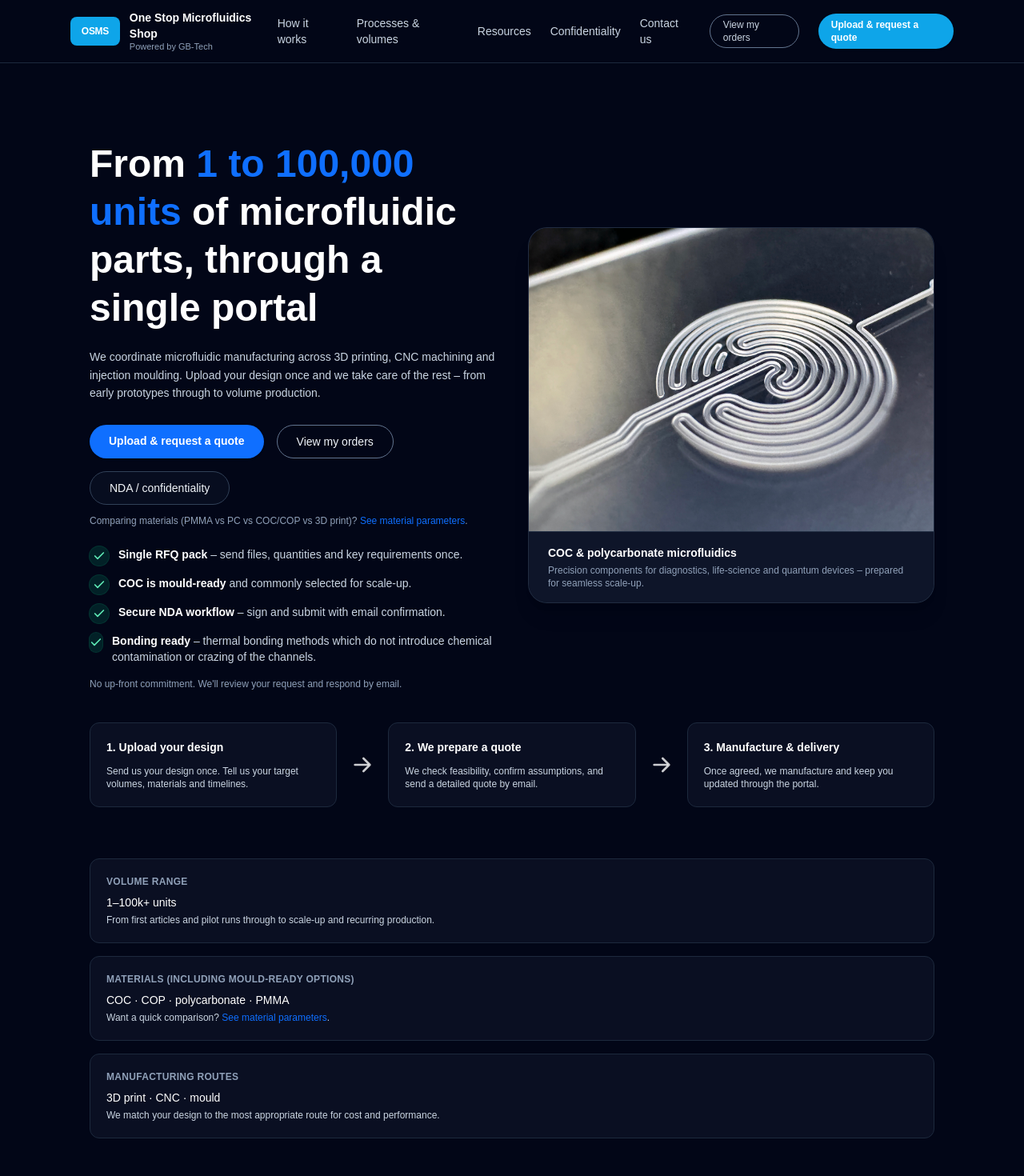
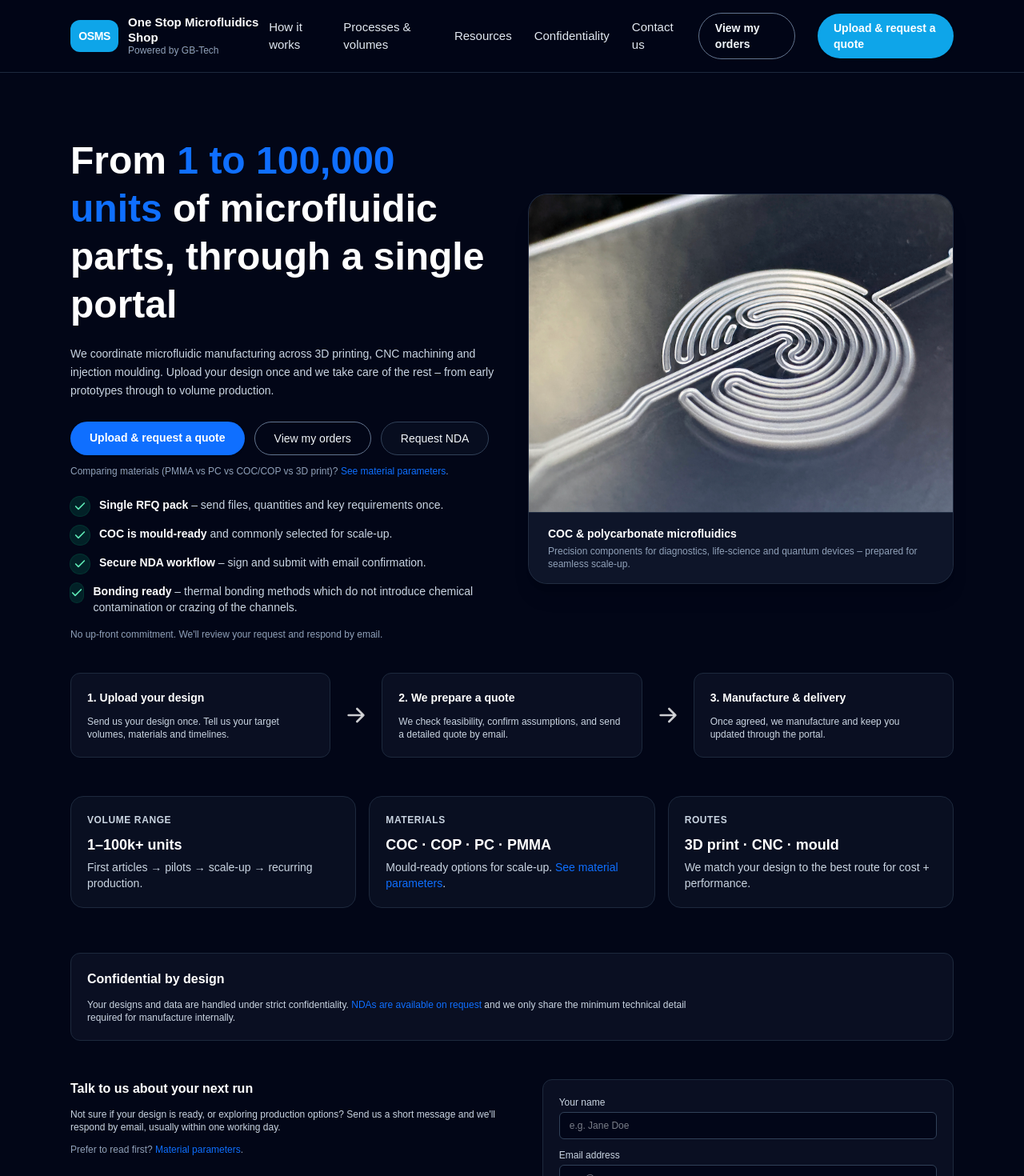
Before and after one commit to OMS-Shop/osm-shop, a Next.js app: page / in a window 1280 px wide. Shown: the top 1470 px of the page at 80% size. Built offline with nearby package versions, Linux system fonts and the light colour scheme.

Commit message:
Landing: tidy hero CTAs + compact process cards; header typography

```diff
--- a/app/layout.tsx
+++ b/app/layout.tsx
@@ -31,27 +31,27 @@ export default function RootLayout({
       >
         <div className="min-h-screen bg-[#020617]">
           {/* Top navigation bar */}
-          <header className="sticky top-0 z-30 border-b border-slate-800 bg-[#020617]">
-            <div className="mx-auto flex max-w-6xl items-center justify-between px-6 py-3">
+          <header className="sticky top-0 z-30 border-b border-slate-800 bg-[#020617]/90 backdrop-blur">
+            <div className="mx-auto flex max-w-6xl items-center justify-between px-6 py-4">
               {/* Logo + brand */}
               <Link href="/" className="flex items-center gap-3">
-                <div className="flex h-9 w-16 items-center justify-center rounded-lg bg-[#0ea5e9]">
-                  <span className="text-xs font-bold tracking-tight text-white">
+                <div className="flex h-10 w-[70px] items-center justify-center rounded-xl bg-[#0ea5e9]">
+                  <span className="text-sm font-extrabold tracking-tight text-white">
                     OSMS
                   </span>
                 </div>
                 <div className="flex flex-col leading-tight">
-                  <span className="text-sm font-semibold text-white">
+                  <span className="text-[15px] font-semibold text-white">
                     One Stop Microfluidics Shop
                   </span>
-                  <span className="text-[11px] text-slate-400">
+                  <span className="text-[12px] text-slate-400">
                     Powered by GB-Tech
                   </span>
                 </div>
               </Link>
 
               {/* Nav links */}
-              <nav className="flex items-center gap-6 text-sm text-slate-300">
+              <nav className="flex items-center gap-7 text-[15px] font-medium text-slate-200">
                 <Link
                   href="/#how-it-works"
                   className="hover:text-white transition-colors"
@@ -65,7 +65,6 @@ export default function RootLayout({
                   Processes &amp; volumes
                 </Link>
 
-                {/* ✅ NEW: Resources link */}
                 <Link
                   href="/resources"
                   className="hover:text-white transition-colors"
@@ -73,7 +72,10 @@ export default function RootLayout({
                   Resources
                 </Link>
 
-                <Link href="/nda" className="hover:text-white transition-colors">
+                <Link
+                  href="/nda"
+                  className="hover:text-white transition-colors"
+                >
                   Confidentiality
                 </Link>
                 <Link
@@ -86,13 +88,13 @@ export default function RootLayout({
                 {/* Right-side buttons */}
                 <Link
                   href="/portal"
-                  className="rounded-full border border-slate-500 px-4 py-1 text-xs font-medium hover:border-slate-200 hover:text-white transition-colors"
+                  className="rounded-full border border-slate-500 px-5 py-2 text-sm font-semibold text-slate-100 hover:border-slate-200 hover:text-white transition-colors"
                 >
                   View my orders
                 </Link>
                 <Link
                   href="/upload"
-                  className="rounded-full bg-[#0ea5e9] px-4 py-1.5 text-xs font-semibold text-white shadow hover:bg-[#0284c7] transition-colors"
+                  className="rounded-full bg-[#0ea5e9] px-5 py-2 text-sm font-extrabold text-white shadow hover:bg-[#0284c7] transition-colors"
                 >
                   Upload &amp; request a quote
                 </Link>
--- a/app/page.tsx
+++ b/app/page.tsx
@@ -44,7 +44,7 @@ export default function HomePage() {
   return (
     <div className="bg-[#020617]">
       {/* ===== Hero ===== */}
-      <section className="mx-auto flex max-w-6xl flex-col gap-10 px-6 pb-10 pt-10 md:flex-row md:items-center md:pt-14">
+      <section className="mx-auto flex max-w-6xl flex-col gap-10 pb-10 pt-6 md:flex-row md:items-center md:pt-10">
         {/* Left */}
         <div className="flex-1">
           <h1 className="text-4xl font-semibold leading-tight text-white md:text-5xl">
@@ -59,32 +59,32 @@ export default function HomePage() {
             production.
           </p>
 
-          {/* ✅ Hero CTAs: keep clean (no material parameters button) */}
-          <div className="mt-7 flex flex-wrap gap-4">
+          {/* ✅ Hero CTAs: all inline on desktop */}
+          <div className="mt-7 flex flex-col gap-3 sm:flex-row sm:flex-wrap md:flex-nowrap">
             <Link
               href="/upload"
-              className="rounded-full bg-[#0f6fff] px-6 py-2.5 text-sm font-semibold text-white shadow hover:bg-[#1d72ff]"
+              className="whitespace-nowrap rounded-full bg-[#0f6fff] px-6 py-2.5 text-sm font-semibold text-white shadow hover:bg-[#1d72ff] text-center"
             >
               Upload &amp; request a quote
             </Link>
 
             <Link
               href="/portal"
-              className="rounded-full border border-slate-500 px-6 py-2.5 text-sm font-medium text-slate-100 hover:border-slate-300"
+              className="whitespace-nowrap rounded-full border border-slate-500 px-6 py-2.5 text-sm font-medium text-slate-100 hover:border-slate-300 text-center"
             >
               View my orders
             </Link>
 
-            {/* ✅ NDA button back */}
+            {/* ✅ Rename + keep inline */}
             <Link
               href="/nda"
-              className="rounded-full border border-slate-700 bg-slate-900/40 px-6 py-2.5 text-sm font-medium text-slate-100 hover:border-slate-400"
+              className="whitespace-nowrap rounded-full border border-slate-700 bg-slate-900/40 px-6 py-2.5 text-sm font-medium text-slate-100 hover:border-slate-400 text-center"
             >
-              NDA / confidentiality
+              Request NDA
             </Link>
           </div>
 
-          {/* ✅ Material parameters link (NOT a hero button) */}
+          {/* Material parameters link (kept subtle) */}
           <p className="mt-3 text-xs text-slate-400">
             Comparing materials (PMMA vs PC vs COC/COP vs 3D print)?{" "}
             <Link
@@ -96,7 +96,7 @@ export default function HomePage() {
             .
           </p>
 
-          {/* ✅ 4 key points (with green ticks) */}
+          {/* 4 key points */}
           <div className="mt-6 grid max-w-xl gap-3 text-sm">
             <div className="flex items-start gap-3">
               <GreenTick />
@@ -117,7 +117,9 @@ export default function HomePage() {
             <div className="flex items-start gap-3">
               <GreenTick />
               <p className="text-slate-300">
-                <span className="font-semibold text-white">Secure NDA workflow</span>{" "}
+                <span className="font-semibold text-white">
+                  Secure NDA workflow
+                </span>{" "}
                 – sign and submit with email confirmation.
               </p>
             </div>
@@ -126,8 +128,8 @@ export default function HomePage() {
               <GreenTick />
               <p className="text-slate-300">
                 <span className="font-semibold text-white">Bonding ready</span> –{" "}
-                thermal bonding methods which do not introduce chemical contamination
-                or crazing of the channels.
+                thermal bonding methods which do not introduce chemical
+                contamination or crazing of the channels.
               </p>
             </div>
           </div>
@@ -165,7 +167,7 @@ export default function HomePage() {
       </section>
 
       {/* ===== How it works (with arrows) ===== */}
-      <section id="how-it-works" className="mx-auto max-w-6xl px-6 pb-16">
+      <section id="how-it-works" className="mx-auto max-w-6xl pb-12">
         <div className="flex flex-col gap-4 md:flex-row md:items-stretch">
           <div className="flex-1 rounded-xl border border-slate-800 bg-slate-900/60 p-5">
             <h3 className="text-sm font-semibold text-white">
@@ -203,28 +205,30 @@ export default function HomePage() {
         </div>
       </section>
 
-      {/* ===== Volume, materials, routes ===== */}
-      <section id="processes" className="mx-auto max-w-6xl space-y-4 px-6 pb-16">
-        <div className="rounded-xl border border-slate-800 bg-slate-900/60 p-5">
-          <h4 className="text-xs font-semibold tracking-wide text-slate-400">
+      {/* ✅ COMPACT: Volume / Materials / Routes (sleeker, less vertical space) */}
+      <section id="processes" className="mx-auto max-w-6xl pb-14">
+        <div className="grid gap-4 md:grid-cols-3">
+          <div className="rounded-2xl border border-slate-800 bg-slate-900/55 p-5">
+            <div className="text-[12px] font-extrabold tracking-wider text-slate-300">
               VOLUME RANGE
-          </h4>
-          <p className="mt-2 text-sm font-medium text-white">1–100k+ units</p>
-          <p className="mt-1 text-xs text-slate-300">
-            From first articles and pilot runs through to scale-up and recurring
-            production.
-          </p>
+            </div>
+            <div className="mt-2 text-lg font-semibold text-white">
+              1–100k+ units
+            </div>
+            <div className="mt-1 text-sm text-slate-300">
+              First articles → pilots → scale-up → recurring production.
+            </div>
           </div>
 
-        <div className="rounded-xl border border-slate-800 bg-slate-900/60 p-5">
-          <h4 className="text-xs font-semibold tracking-wide text-slate-400">
-            MATERIALS (INCLUDING MOULD-READY OPTIONS)
-          </h4>
-          <p className="mt-2 text-sm font-medium text-white">
-            COC · COP · polycarbonate · PMMA
-          </p>
-          <p className="mt-1 text-xs text-slate-300">
-            Want a quick comparison?{" "}
+          <div className="rounded-2xl border border-slate-800 bg-slate-900/55 p-5">
+            <div className="text-[12px] font-extrabold tracking-wider text-slate-300">
+              MATERIALS
+            </div>
+            <div className="mt-2 text-lg font-semibold text-white">
+              COC · COP · PC · PMMA
+            </div>
+            <div className="mt-1 text-sm text-slate-300">
+              Mould-ready options for scale-up.{" "}
               <Link
                 href="/resources#material-parameters"
                 className="text-[#0f6fff] hover:underline"
@@ -232,25 +236,25 @@ export default function HomePage() {
                 See material parameters
               </Link>
               .
-          </p>
+            </div>
           </div>
 
-        <div className="rounded-xl border border-slate-800 bg-slate-900/60 p-5">
-          <h4 className="text-xs font-semibold tracking-wide text-slate-400">
-            MANUFACTURING ROUTES
-          </h4>
-          <p className="mt-2 text-sm font-medium text-white">
+          <div className="rounded-2xl border border-slate-800 bg-slate-900/55 p-5">
+            <div className="text-[12px] font-extrabold tracking-wider text-slate-300">
+              ROUTES
+            </div>
+            <div className="mt-2 text-lg font-semibold text-white">
               3D print · CNC · mould
-          </p>
-          <p className="mt-1 text-xs text-slate-300">
-            We match your design to the most appropriate route for cost and
-            performance.
-          </p>
+            </div>
+            <div className="mt-1 text-sm text-slate-300">
+              We match your design to the best route for cost + performance.
+            </div>
+          </div>
         </div>
       </section>
 
       {/* ===== Confidentiality ===== */}
-      <section id="confidentiality" className="mx-auto max-w-6xl px-6 pb-12">
+      <section id="confidentiality" className="mx-auto max-w-6xl pb-12">
         <div className="rounded-xl border border-slate-800 bg-slate-900/60 p-5">
           <h2 className="text-base font-semibold text-white">
             Confidential by design
@@ -269,7 +273,7 @@ export default function HomePage() {
       {/* ===== Contact ===== */}
       <section
         id="contact"
-        className="mx-auto max-w-6xl grid gap-6 px-6 pb-20 md:grid-cols-[1.1fr_minmax(0,1fr)]"
+        className="mx-auto max-w-6xl grid gap-6 pb-20 md:grid-cols-[1.1fr_minmax(0,1fr)]"
       >
         <div>
           <h2 className="text-base font-semibold text-white">
```
Lines whose indentation alone changed are shown as unchanged.
